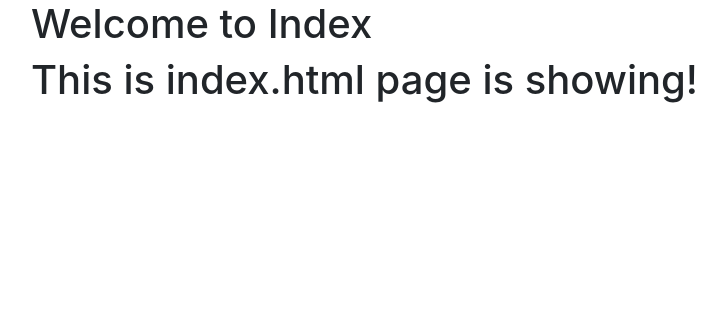
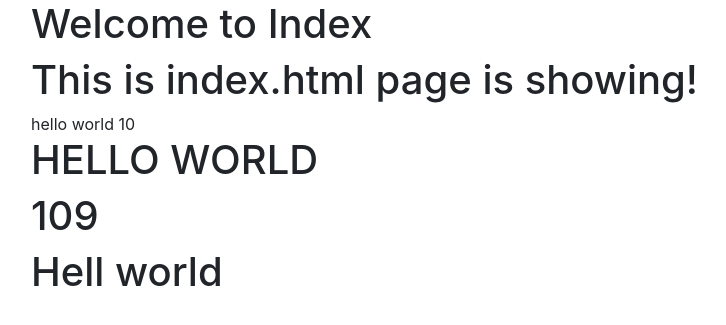
Before and after one commit to supawichza40/HTML-CSS-Javascript, a Django app: page / in a window 1280 px wide. Shown: the part 160-485 px from the top of the page, without its empty margins (54-780 px from the left). Run offline with Django 3.2, Linux system fonts and the light colour scheme.

Commit message:
Completed Custom template tag for 19:Django 145-146

```diff
--- /dev/null
+++ b/DJANGO_COURSE_2.xx/17-Django_Level_Four/supavich_test_project/basic_app/templatetags/my_extras.py
@@ -0,0 +1,12 @@
+from django import template
+
+register = template.Library()
+@register.filter(name = "cutting")
+def cut(value,arg):
+    """
+    This cuts out all values of "arg" from the string!
+
+    """
+    return value.replace(arg,"Hell")
+
+# register.filter("cut",cut)
--- a/DJANGO_COURSE_2.xx/17-Django_Level_Four/supavich_test_project/basic_app/views.py
+++ b/DJANGO_COURSE_2.xx/17-Django_Level_Four/supavich_test_project/basic_app/views.py
@@ -2,7 +2,8 @@ from django.shortcuts import render
 
 # Create your views here.
 def index(request):
-    return render(request,"basic_app/index.html")
+    context_dict = {"text":"hello world","number":10}
+    return render(request,"basic_app/index.html",context_dict)
 
 def other(request):
     return render(request,"basic_app/other.html")
--- a/DJANGO_COURSE_2.xx/17-Django_Level_Four/supavich_test_project/templates/basic_app/index.html
+++ b/DJANGO_COURSE_2.xx/17-Django_Level_Four/supavich_test_project/templates/basic_app/index.html
@@ -1,8 +1,15 @@
 <!DOCTYPE html>
 {% extends "basic_app/base.html" %}
+{% load my_extras %}
+
     {% block body_block %}
         <h1>Welcome to Index</h1>
         <h1>This is index.html page is showing!</h1>
+        {{ text }}
+        {{ number }}
+        <h1>{{ text|upper }}</h1>
+        <h1>{{ number|add:"99"}} </h1>
+        <h1>{{ text|cutting:"hello"}} </h1>
     {% endblock %}
 </body>
 </html>
```
Also changed, not shown: DJANGO_COURSE_2.xx/17-Django_Level_Four/supavich_test_project/basic_app/templatetags/__init__.py (added).
